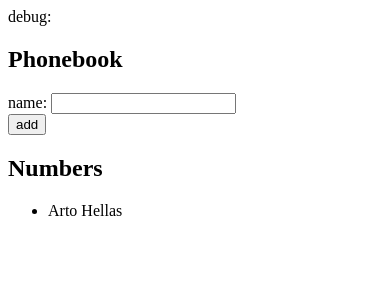
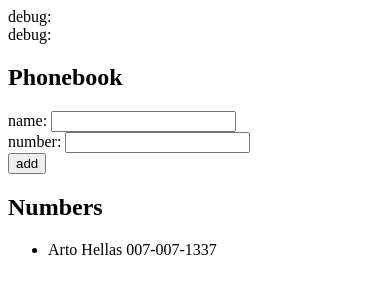
Before and after one commit to Mackensson/FullStackOpen, a React (Vite) app in the folder part2/Exercises_2.6-2.10/: page / in a window 390 px wide. Shown: the top 300 px of the page. Built offline with nearby package versions, Linux system fonts and the light colour scheme.

Commit message:
Exercise 2.8: The Phonebook Step 3

```diff
--- a/part2/Exercises_2.6-2.10/src/App.jsx
+++ b/part2/Exercises_2.6-2.10/src/App.jsx
@@ -2,31 +2,42 @@ import { useState } from 'react'
 
 const App = () => {
   const [persons, setPersons] = useState([
-    { name: 'Arto Hellas' }
+    { name: 'Arto Hellas',
+      number: '007-007-1337'}
   ])
+  const [newNumber, setNewNumber] = useState('')
   const [newName, setNewName] = useState('')
 
   const handleSubmit = (event) => {
     event.preventDefault()
-    if(persons.some(p => p.name.toLowerCase() === newName.toLowerCase())){
-      window.alert(`${newName} is already added to the phonebook`)
+    if(persons.some(p => p.name.toLowerCase() === newName.toLowerCase()) && persons.some(p => p.number === newNumber)){
+      window.alert(`${newName} with number ${newNumber} is already added to the phonebook`)
     }else{
-      setPersons([...persons, { name: newName }])
+      setPersons([...persons, { name: newName, number: newNumber}])
       setNewName('')
+      setNewNumber('')
     }
   }
 
-  const inputChange = (event) => {
+  const inputChangeName = (event) => {
     setNewName(event.target.value)
+  }
+
+  const inputChangeNumber = (event) => {
+    setNewNumber(event.target.value)
   }
 
   return (
     <div>
       <div>debug: {newName}</div>
+      <div>debug: {newNumber}</div>
       <h2>Phonebook</h2>
       <form onSubmit={handleSubmit}>
         <div>
-          name: <input value={newName} onChange={inputChange}/>
+          name: <input value={newName} onChange={inputChangeName}/>
+        </div>
+        <div>
+          number: <input value={newNumber} onChange={inputChangeNumber}/>
         </div>
         <div>
           <button type="submit">add</button>
@@ -36,7 +47,7 @@ const App = () => {
       <div>
         <ul>
           {persons.map((person, index) =>
-            <li key={index}>{person.name}</li>)}
+            <li key={index}>{person.name} {person.number}</li>)}
         </ul>
       </div>
     </div>
```
